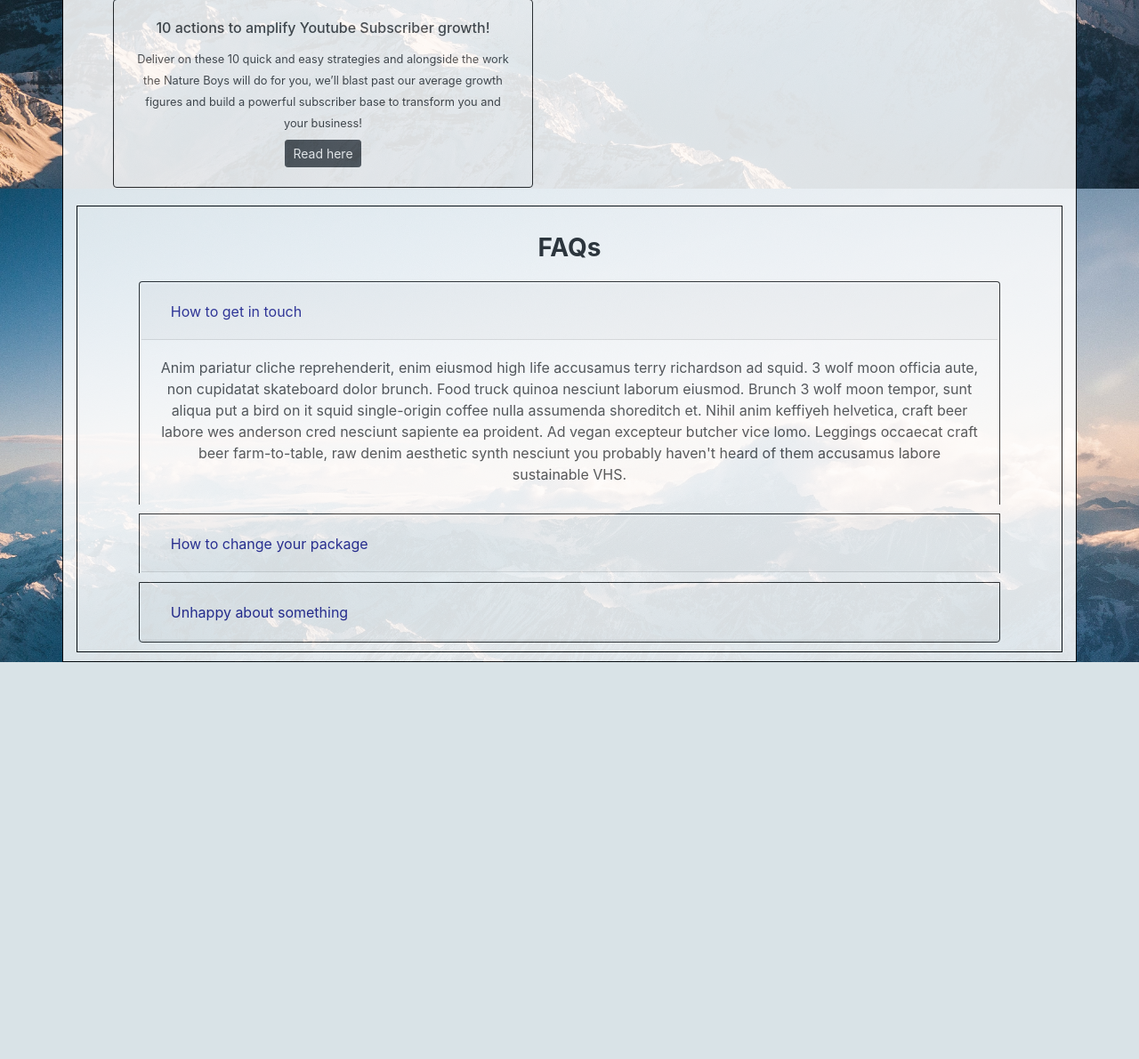
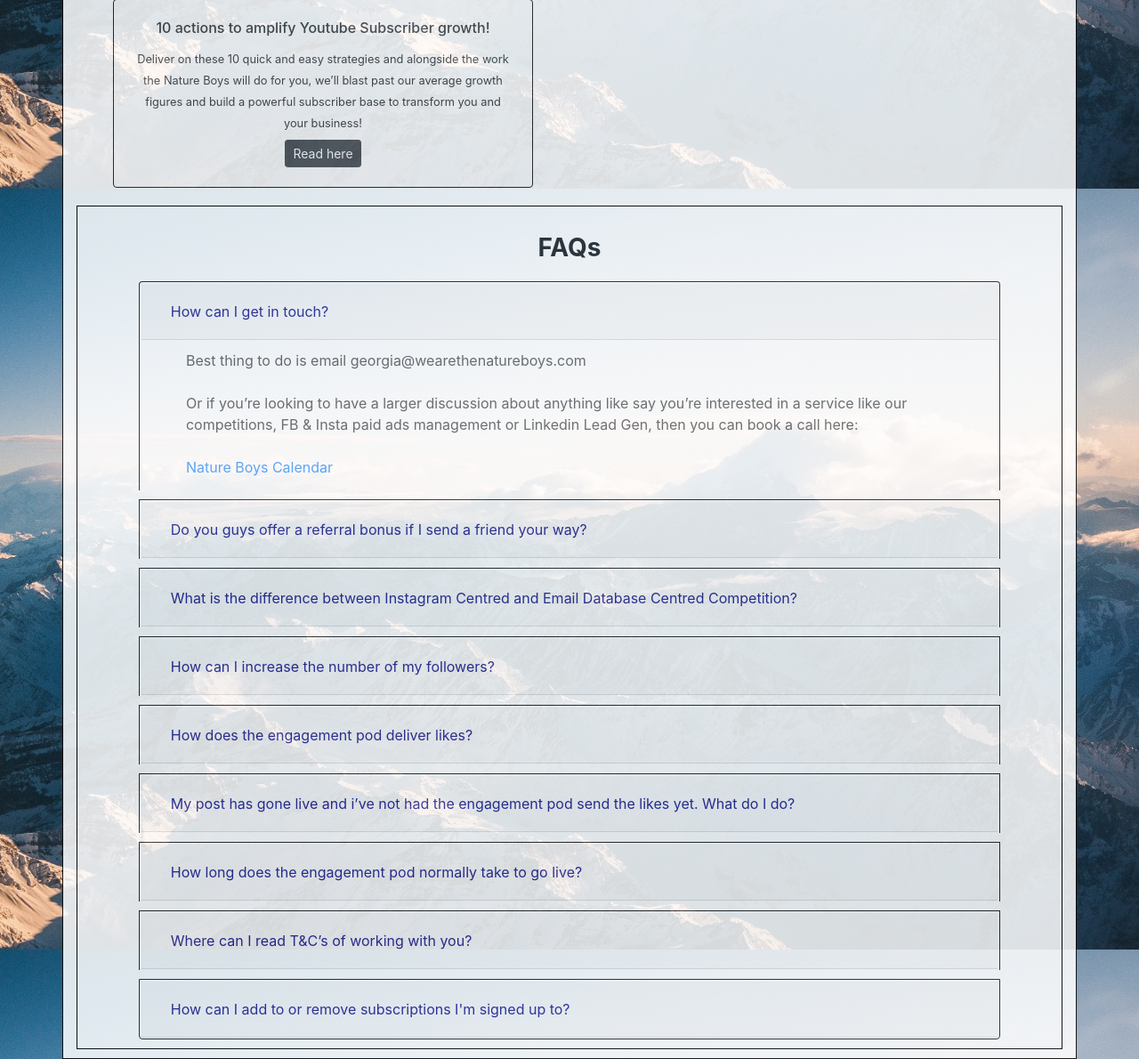
Before and after one commit to emilyjt/snowball-creations, a Django app: page /dashboard/ in a window 1280 px wide. Shown: the part 1498-2688 px from the top of the page at 89% size. Before the commit the page ends 2242 px from the top, so only its background shows below. Run offline with Django 3.2, Linux system fonts and the light colour scheme; a user stored in the database is signed in; data comes from the database, SQL or seed files in the repository; both versions use the stored data as it was after the commit; some libraries are stand-ins or nearby versions.

Commit message:
Added FAQs to dashboard

```diff
--- a/sc_app/static/dashboard/mystyle.css
+++ b/sc_app/static/dashboard/mystyle.css
@@ -133,6 +133,14 @@ h3 {
   border: 1px solid black;
 }
 
+#faq-text {
+  width: 90%;
+  padding: 2px;
+  margin: 10px auto 10px auto;
+  text-align: left;
+  opacity: 85%;
+}
+
 #faqbutton {
   fill: currentColor;
   transition: 0.6s ease-in-out;
--- a/sc_app/templates/dashboard/dashboard.html
+++ b/sc_app/templates/dashboard/dashboard.html
@@ -154,13 +154,15 @@
           <div class="card-header" id="headingOne">
             <h2 class="mb-0">
               <button id='faqbutton' class="btn btn-link btn-block text-left" type="button" data-toggle="collapse" data-target="#collapseOne" aria-expanded="true" aria-controls="collapseOne">
-                How to get in touch
+                How can I get in touch?
               </button>
             </h2>
           </div>
           <div id="collapseOne" class="collapse show" aria-labelledby="headingOne" data-parent="#accordionExample">
-            <div class="card-body">
-              Anim pariatur cliche reprehenderit, enim eiusmod high life accusamus terry richardson ad squid. 3 wolf moon officia aute, non cupidatat skateboard dolor brunch. Food truck quinoa nesciunt laborum eiusmod. Brunch 3 wolf moon tempor, sunt aliqua put a bird on it squid single-origin coffee nulla assumenda shoreditch et. Nihil anim keffiyeh helvetica, craft beer labore wes anderson cred nesciunt sapiente ea proident. Ad vegan excepteur butcher vice lomo. Leggings occaecat craft beer farm-to-table, raw denim aesthetic synth nesciunt you probably haven't heard of them accusamus labore sustainable VHS.
+            <div class="card-body" id="faq-text">
+              Best thing to do is email georgia@wearethenatureboys.com
+              <br><br>Or if you’re looking to have a larger discussion about anything like say you’re interested in a service
+              like our competitions, FB & Insta paid ads management or Linkedin Lead Gen, then you can book a call here:<br><br> <a href="https://calendly.com/thenatureboys/social-support" target="_blank">Nature Boys Calendar</a>
             </div>
           </div>
         </div>
@@ -169,13 +171,16 @@
         <div class="card-header" id="headingTwo">
           <h2 class="mb-0">
             <button id='faqbutton' class="btn btn-link btn-block text-left collapsed" type="button" data-toggle="collapse" data-target="#collapseTwo" aria-expanded="false" aria-controls="collapseTwo">
-              How to change your package
+              Do you guys offer a referral bonus if I send a friend your way?
             </button>
           </h2>
         </div>
         <div id="collapseTwo" class="collapse" aria-labelledby="headingTwo" data-parent="#accordionExample">
-          <div class="card-body">
-            Anim pariatur cliche reprehenderit, enim eiusmod high life accusamus terry richardson ad squid. 3 wolf moon officia aute, non cupidatat skateboard dolor brunch. Food truck quinoa nesciunt laborum eiusmod. Brunch 3 wolf moon tempor, sunt aliqua put a bird on it squid single-origin coffee nulla assumenda shoreditch et. Nihil anim keffiyeh helvetica, craft beer labore wes anderson cred nesciunt sapiente ea proident. Ad vegan excepteur butcher vice lomo. Leggings occaecat craft beer farm-to-table, raw denim aesthetic synth nesciunt you probably haven't heard of them accusamus labore sustainable VHS.
+          <div class="card-body" id="faq-text">
+            For sure! We’re a young business still so it helps a lot when our clients sing our praises to others so we’re
+            very happy to reward you! For any client you refer, we’re happy to give 30% of their first month’s payment as a bonus
+            for any subscription service once they go on to month two! <br><br>Packages with us range from £79 to £8,000 so you
+            could make £23 - £2,400 in a single referral! <br><br>Simply CC us into an email with them introducing us and a bit about them and we can take it over from there!
           </div>
         </div>
       </div>
@@ -184,16 +189,122 @@
         <div class="card-header" id="headingThree">
           <h2 class="mb-0">
             <button id='faqbutton' class="btn btn-link btn-block text-left collapsed" type="button" data-toggle="collapse" data-target="#collapseThree" aria-expanded="false" aria-controls="collapseThree">
-              Unhappy about something
+              What is the difference between Instagram Centred and Email Database Centred Competition?
             </button>
           </h2>
         </div>
         <div id="collapseThree" class="collapse" aria-labelledby="headingThree" data-parent="#accordionExample">
-          <div class="card-body">
-            Anim pariatur cliche reprehenderit, enim eiusmod high life accusamus terry richardson ad squid. 3 wolf moon officia aute, non cupidatat skateboard dolor brunch. Food truck quinoa nesciunt laborum eiusmod. Brunch 3 wolf moon tempor, sunt aliqua put a bird on it squid single-origin coffee nulla assumenda shoreditch et. Nihil anim keffiyeh helvetica, craft beer labore wes anderson cred nesciunt sapiente ea proident. Ad vegan excepteur butcher vice lomo. Leggings occaecat craft beer farm-to-table, raw denim aesthetic synth nesciunt you probably haven't heard of them accusamus labore sustainable VHS.
+          <div class="card-body" id="faq-text">
+            Our Instagram centred competitions are focused purely on that one platform where we look to manage
+            regular competitions on the platform with the goal of gaining followers. <br><br>The email centred campaigns are
+            an upgrade ontop of that where we use Vyper, a viral competition software that allows you to build an email
+            list extremely quickly as well as growing on social media too! You can read more on the two of them here:<br><br> <a href="https://wearethenatureboys.com/organic-social/#competitionpart" target="_blank">Competitions info</a>
           </div>
         </div>
       </div>
+
+      <div class="card">
+        <div class="card-header" id="headingFour">
+          <h2 class="mb-0">
+            <button id='faqbutton' class="btn btn-link btn-block text-left collapsed" type="button" data-toggle="collapse" data-target="#collapseFour" aria-expanded="false" aria-controls="collapseFour">
+              How can I increase the number of my followers?
+            </button>
+          </h2>
+        </div>
+        <div id="collapseFour" class="collapse" aria-labelledby="headingFour" data-parent="#accordionExample">
+          <div class="card-body" id="faq-text">
+            There are many ways to improve your follower growth. We have professional tools like the competitions to
+            help accelerate that growth significantly. <br><br>However we also put together a guide for all paying clients with
+            a whole list of strategies that you can see above in the training document links.
+          </div>
+        </div>
+      </div>
+
+      <div class="card">
+        <div class="card-header" id="headingFive">
+          <h2 class="mb-0">
+            <button id='faqbutton' class="btn btn-link btn-block text-left collapsed" type="button" data-toggle="collapse" data-target="#collapseFive" aria-expanded="false" aria-controls="collapseFive">
+              How does the engagement pod deliver likes?
+            </button>
+          </h2>
+        </div>
+        <div id="collapseFive" class="collapse" aria-labelledby="headingFive" data-parent="#accordionExample">
+          <div class="card-body" id="faq-text">
+            The engagement pod uses an extremely advanced algorithm with an aim to mimic the natural engagement a real
+            audience would deliver. <br><br>So once you post a new picture or video your post will be picked up relatively quickly
+            and an initial few hundred likes will be sent. Then gradually over the rest of the next 24 hours the rest of the
+            400-600 likes will come in.
+          </div>
+        </div>
+      </div>
+
+      <div class="card">
+        <div class="card-header" id="headingSix">
+          <h2 class="mb-0">
+            <button id='faqbutton' class="btn btn-link btn-block text-left collapsed" type="button" data-toggle="collapse" data-target="#collapseSix" aria-expanded="false" aria-controls="collapseSix">
+              My post has gone live and i’ve not had the engagement pod send the likes yet. What do I do?
+            </button>
+          </h2>
+        </div>
+        <div id="collapseSix" class="collapse" aria-labelledby="headingSix" data-parent="#accordionExample">
+          <div class="card-body" id="faq-text">
+            Sometimes the pod will take longer than normal as the algorithm works around Instagram. This is natural and is
+            on purpose as it makes sure that the likes are delivered in the most effective way possible to deliver the biggest impact.
+            <br><br>If your post has been live for over 24 hours though and still there are less than 300 likes then there may be something
+            wrong. <br><br>So simply email georgia@wearethenatureboys.com and she’ll be happy to help!
+          </div>
+        </div>
+      </div>
+
+      <div class="card">
+        <div class="card-header" id="headingSeven">
+          <h2 class="mb-0">
+            <button id='faqbutton' class="btn btn-link btn-block text-left collapsed" type="button" data-toggle="collapse" data-target="#collapseSeven" aria-expanded="false" aria-controls="collapseSeven">
+              How long does the engagement pod normally take to go live?
+            </button>
+          </h2>
+        </div>
+        <div id="collapseSeven" class="collapse" aria-labelledby="headingSeven" data-parent="#accordionExample">
+          <div class="card-body" id="faq-text">
+            On average it takes around 7 working days to get the engagement pod live. This depends on the number of people currently queued.
+          </div>
+        </div>
+      </div>
+
+      <div class="card">
+        <div class="card-header" id="headingEight">
+          <h2 class="mb-0">
+            <button id='faqbutton' class="btn btn-link btn-block text-left collapsed" type="button" data-toggle="collapse" data-target="#collapseEight" aria-expanded="false" aria-controls="collapseEight">
+              Where can I read T&C’s of working with you?
+            </button>
+          </h2>
+        </div>
+        <div id="collapseEight" class="collapse" aria-labelledby="headingEight" data-parent="#accordionExample">
+          <div class="card-body" id="faq-text">
+            Our Terms & Conditions are shown in the footer of our main website. Or simply click here to read them: <br><br> <a href="https://wearethenatureboys.com/terms-conditions-for-nature-boys-services/" target="_blank">Terms & Conditions</a>
+
+          </div>
+        </div>
+      </div>
+
+      <div class="card">
+        <div class="card-header" id="headingNine">
+          <h2 class="mb-0">
+            <button id='faqbutton' class="btn btn-link btn-block text-left collapsed" type="button" data-toggle="collapse" data-target="#collapseNine" aria-expanded="false" aria-controls="collapseNine">
+              How can I add to or remove subscriptions I'm signed up to?
+            </button>
+          </h2>
+        </div>
+        <div id="collapseNine" class="collapse" aria-labelledby="headingNine" data-parent="#accordionExample">
+          <div class="card-body" id="faq-text">
+            If you’re looking to add a new package or find out more about one, or perhaps unhappy and looking to cancel,
+            you can always email georgia@wearethenatureboys.com. <br><br>Please do give us a good few days at least before your
+            next payment run so that we have the time to spot the email and make that adjustment before the next payment
+            run goes out for you.
+          </div>
+        </div>
+      </div>
+
     </div>
 </div>
 {% endblock %}
--- a/sc_app/templates/dashboard/index.html
+++ b/sc_app/templates/dashboard/index.html
@@ -12,7 +12,6 @@
     <br><label for="password">Password: </label>
     <input type="password" name="password">
     <br><input type="submit" name="submit" value="Login">
-
   </form>
   <br>
   <p>Forgotten your password? Email us at georgia@wearethenatureboys.com</p>
```
Also changed, not shown: sc_app/db.sqlite3.
